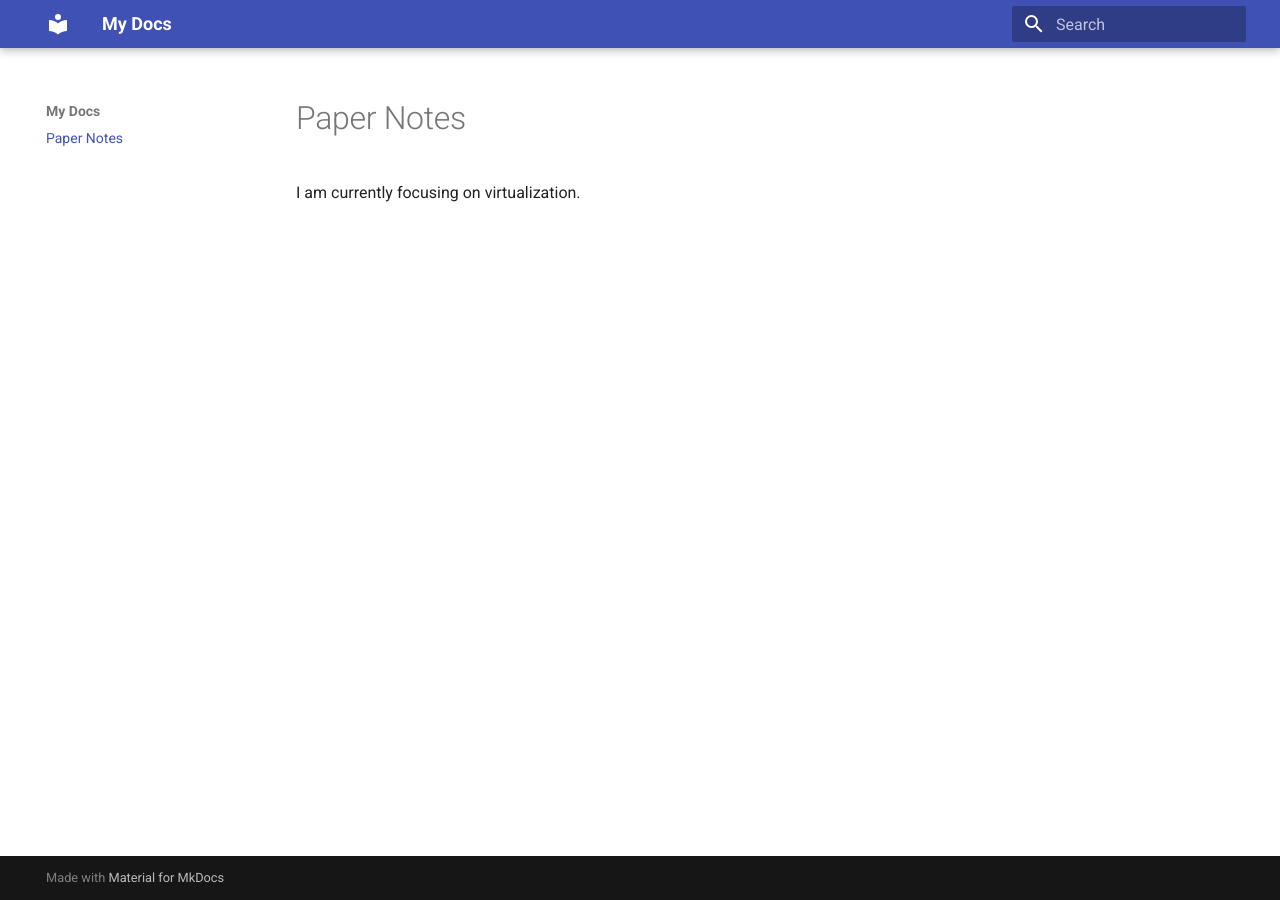
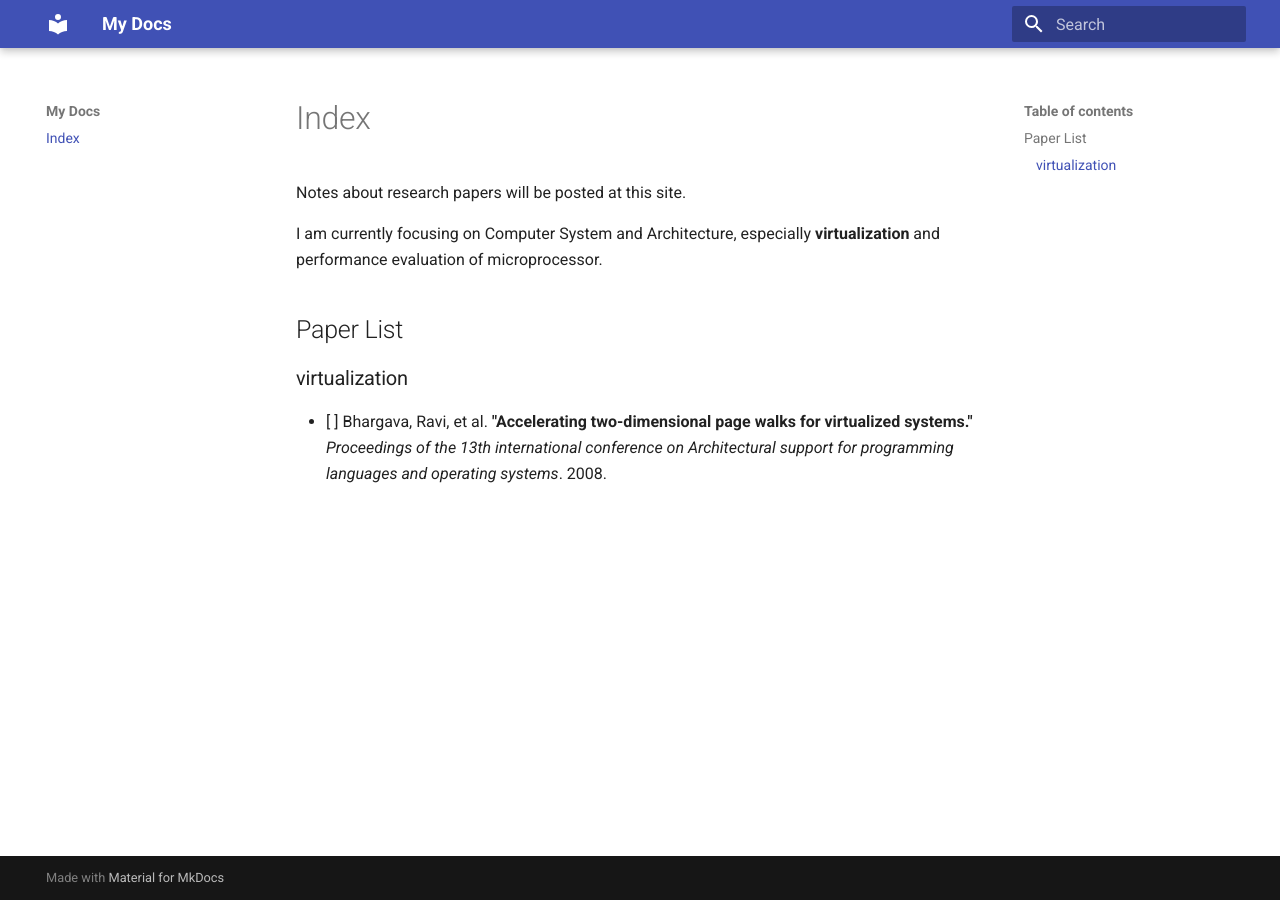
Before and after one commit to songmuhan/songmuhan.github.io, an MkDocs documentation site: the page built from docs/index.md, in a window 1280 px wide. Built offline with MkDocs 1.6.1 and Material for MkDocs 9.7.7, drawn with Linux system fonts in a browser that asks for light colours.

Commit message:
docs(index): add Bhargava08 to virtualization list.
Bhargava, Ravi, et al. "Accelerating two-dimensional page walks for virtualized systems." Proceedings of the 13th international conference on Architectural support for programming languages and operating systems. 2008.

Signed-off-by: Muhan Song <songmuhan@stu.pku.edu.cn>

```diff
--- a/docs/index.md
+++ b/docs/index.md
@@ -1,3 +1,13 @@
-# Paper Notes
+# Index
 
-I am currently focusing on virtualization.
+Notes about research papers will be posted at this site.
+
+I am currently focusing on Computer System and Architecture, especially **virtualization** and performance evaluation of microprocessor.
+
+
+
+## Paper List
+
+### virtualization
+
+- [ ] Bhargava, Ravi, et al. **"Accelerating two-dimensional page walks for virtualized systems."** *Proceedings of the 13th international conference on Architectural support for programming languages and operating systems*. 2008.
```
